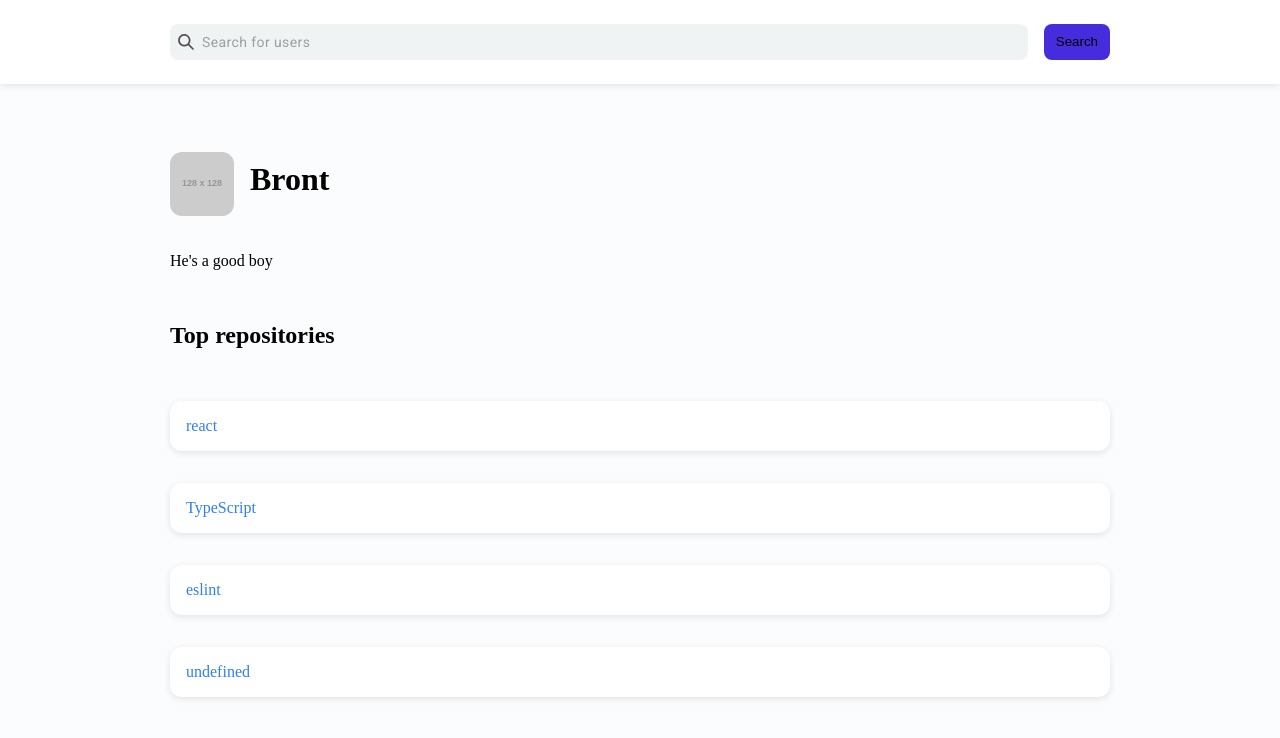
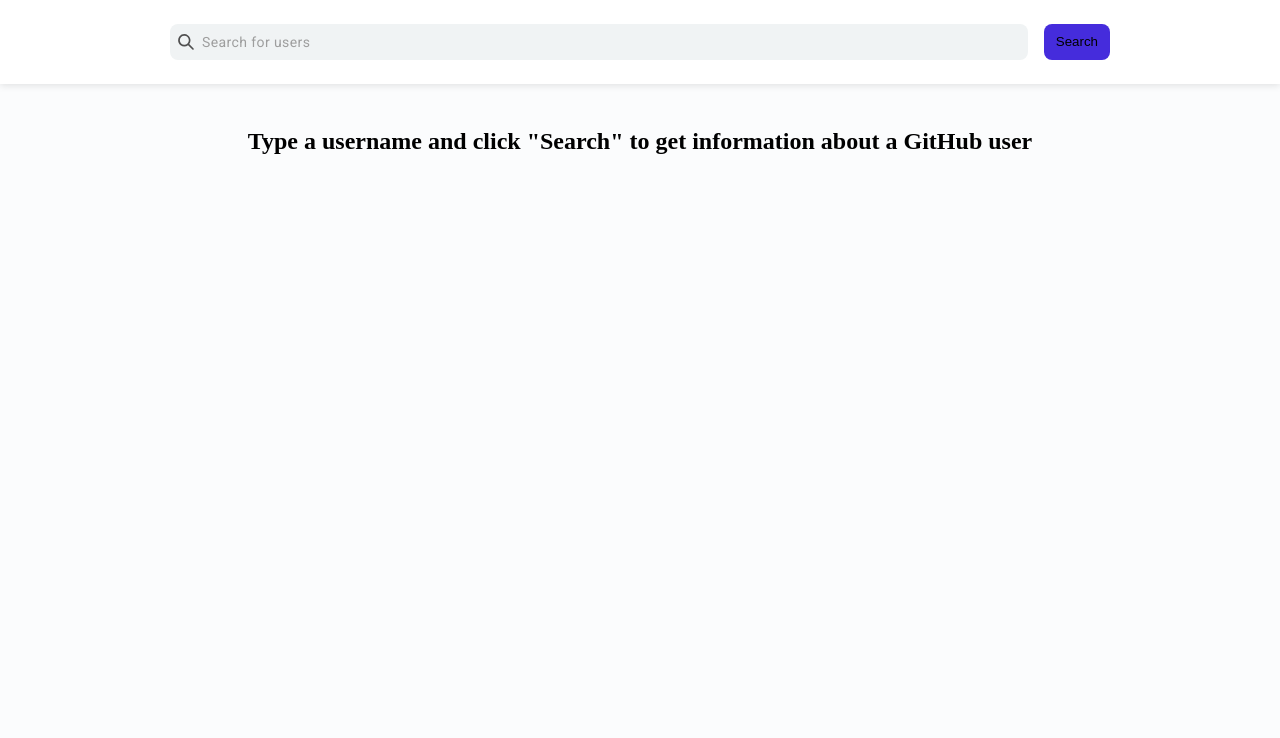
Before and after one commit to fatfisz/tooploox-demo-app, a Next.js app: page / in a window 1280 px wide. Shown: the top 738 px of the page. Built offline with nearby package versions, Linux system fonts and the light colour scheme.

Commit message:
Add an empty state for when the username is empty

```diff
--- a/src/components/Content.tsx
+++ b/src/components/Content.tsx
@@ -8,6 +8,7 @@ import {
   Heading,
   Image,
   Link,
+  NoBreak,
   Stack,
   Text,
 } from 'design-system';
@@ -24,14 +25,17 @@ export function Content({ login }: { login: string | undefined }): ReactElement
   return (
     <Box padding="medium">
       <ContentBlock>
-        <Stack space="large">
-          {userInfo && (
-            <>
-              <UserInfo {...userInfo} />
-              {repositories && <UserRepositories repositories={repositories} />}
-            </>
-          )}
-        </Stack>
+        {userInfo ? (
+          <Stack space="large">
+            <UserInfo {...userInfo} />
+            {repositories && <UserRepositories repositories={repositories} />}
+          </Stack>
+        ) : (
+          <Heading align="center" level={2}>
+            Type a username and click &quot;Search&quot; to get information{' '}
+            <NoBreak>about a GitHub user</NoBreak>
+          </Heading>
+        )}
       </ContentBlock>
     </Box>
   );
--- a/src/design-system/Heading.tsx
+++ b/src/design-system/Heading.tsx
@@ -10,9 +10,11 @@ const headingStyles = css.resolve`
 `;
 
 export function Heading({
+  align = 'left',
   children,
   level,
 }: {
+  align?: 'left' | 'right' | 'center';
   children: ReactNode;
   level: 1 | 2 | 3 | 4 | 5 | 6;
 }): ReactElement {
@@ -21,7 +23,12 @@ export function Heading({
     <>
       {createElement(
         `h${level}`,
-        { className: cx(headingStyles.className, textStyles.className) },
+        {
+          className: cx(headingStyles.className, textStyles.className),
+          style: {
+            textAlign: align,
+          },
+        },
         children,
       )}
       {headingStyles.styles}
--- /dev/null
+++ b/src/design-system/NoBreak.tsx
@@ -0,0 +1,14 @@
+import { ReactElement, ReactNode } from 'react';
+
+export function NoBreak({ children }: { children: ReactNode }): ReactElement {
+  return (
+    <>
+      <span>{children}</span>
+      <style jsx>{`
+        span {
+          white-space: nowrap;
+        }
+      `}</style>
+    </>
+  );
+}
--- a/src/design-system/index.tsx
+++ b/src/design-system/index.tsx
@@ -7,6 +7,7 @@ export { Form } from 'design-system/Form';
 export { Heading } from 'design-system/Heading';
 export { Image } from 'design-system/Image';
 export { Link } from 'design-system/Link';
+export { NoBreak } from 'design-system/NoBreak';
 export { Stack } from 'design-system/Stack';
 export { Text } from 'design-system/Text';
 export { TextInput } from 'design-system/TextInput';
--- a/src/hooks/useGithubUserInfo.tsx
+++ b/src/hooks/useGithubUserInfo.tsx
@@ -10,6 +10,10 @@ export function useGithubUserInfo(login: string | undefined): UserInfoData | und
   const [data, setData] = useState<UserInfoData>();
 
   useEffect(() => {
+    if (!login) {
+      return;
+    }
+
     const handle = setTimeout(() => {
       setData({
         avatarUrl: 'https://placehold.it/128x128',
--- a/src/hooks/useGithubUserRepositories.tsx
+++ b/src/hooks/useGithubUserRepositories.tsx
@@ -13,6 +13,10 @@ export function useGithubUserRepositories(
   const [data, setData] = useState<UserRepositoriesData>();
 
   useEffect(() => {
+    if (!login) {
+      return;
+    }
+
     const handle = setTimeout(() => {
       setData([
         { name: 'react', url: 'https://github.com/facebook/react' },
```
Also changed, not shown: 1 other file (tests, documents, lock files or other folders).
